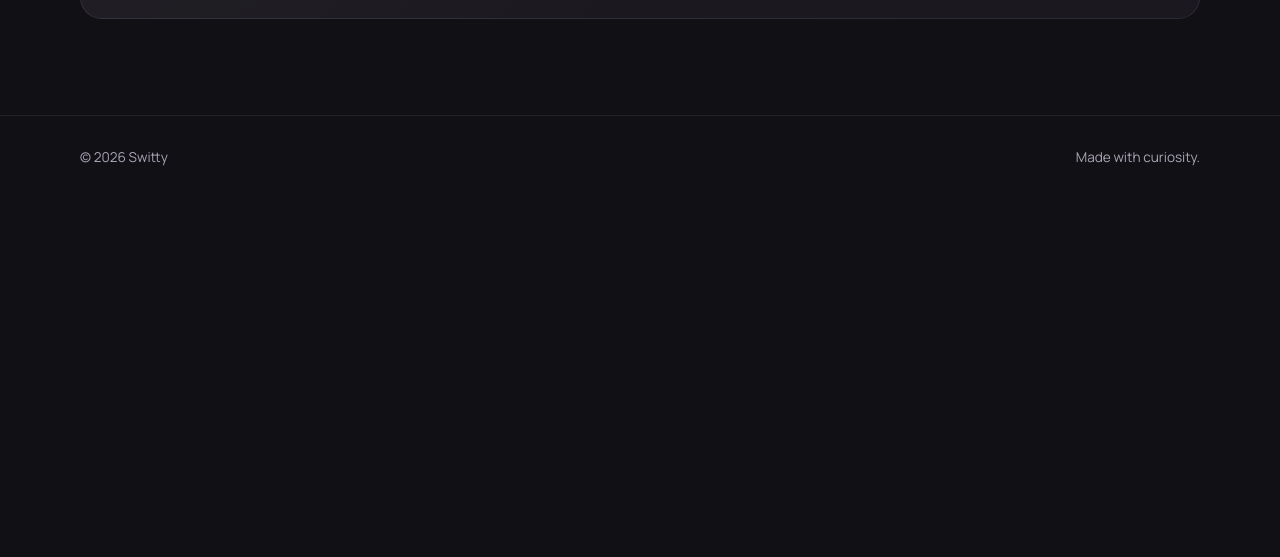
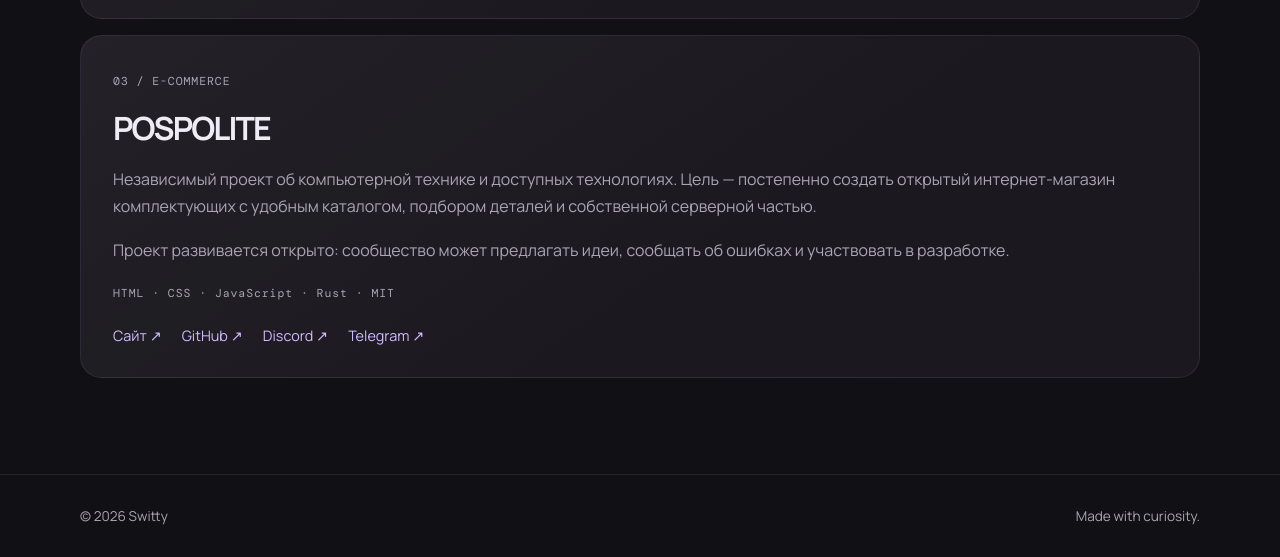
Before and after one commit to swittyy/SwitSite, an Astro site: page /SwitSite/projects in a window 1280 px wide. Shown: the part 879-1436 px from the top of the page. Before the commit the page ends 1077 px from the top, so only its background shows below. Built offline with nearby package versions, Linux system fonts and the light colour scheme; Astro itself is replaced by a stand-in of ours.

Commit message:
feat: add POSPOLITE to projects

```diff
--- a/src/pages/projects.astro
+++ b/src/pages/projects.astro
@@ -13,6 +13,21 @@ import BaseLayout from "@layouts/BaseLayout.astro";
       <a class="project surface" href="https://github.com/swittyy/SwitSite" target="_blank" rel="noreferrer">
         <div><span class="number">02 / WEB</span><h2>SwitSite</h2><p>Личное цифровое пространство, которое ты сейчас исследуешь.</p><span class="tags">Astro · TypeScript · CSS</span></div><span class="arrow">↗</span>
       </a>
+      <article class="project surface">
+        <div>
+          <span class="number">03 / E-COMMERCE</span>
+          <h2>POSPOLITE</h2>
+          <p>Независимый проект об компьютерной технике и доступных технологиях. Цель — постепенно создать открытый интернет-магазин комплектующих с удобным каталогом, подбором деталей и собственной серверной частью.</p>
+          <p>Проект развивается открыто: сообщество может предлагать идеи, сообщать об ошибках и участвовать в разработке.</p>
+          <span class="tags">HTML · CSS · JavaScript · Rust · MIT</span>
+          <div class="project-links">
+            <a href="https://pospoliteshop.ru" target="_blank" rel="noreferrer">Сайт ↗</a>
+            <a href="https://github.com/swittyy/pospolite" target="_blank" rel="noreferrer">GitHub ↗</a>
+            <a href="https://discord.gg/5xtcNRp36" target="_blank" rel="noreferrer">Discord ↗</a>
+            <a href="https://t.me/pospoliteshop" target="_blank" rel="noreferrer">Telegram ↗</a>
+          </div>
+        </div>
+      </article>
     </div>
   </section>
 </BaseLayout>
@@ -23,9 +38,13 @@ import BaseLayout from "@layouts/BaseLayout.astro";
   .page > p { max-width: 560px; color: var(--muted); line-height: 1.8; }
   .project-list { display: grid; gap: 1rem; margin-top: 3rem; }
   .project { display: flex; justify-content: space-between; gap: 2rem; padding: 2rem; transition: transform 180ms ease, border-color 180ms ease; }
+  a.project { text-decoration: none; }
   .project:hover { transform: translateY(-3px); border-color: var(--accent); }
   .number, .tags { color: var(--muted); font: 0.72rem "DM Mono", monospace; letter-spacing: .08em; }
   h2 { margin: 1rem 0 .5rem; font-size: 2rem; letter-spacing: -.06em; }
   .project p { color: var(--muted); line-height: 1.7; }
   .arrow { color: var(--accent); font-size: 1.4rem; }
+  .project-links { display: flex; flex-wrap: wrap; gap: 1.25rem; margin-top: 1.5rem; }
+  .project-links a { color: var(--accent); font-size: .9rem; text-decoration: none; }
+  .project-links a:hover { text-decoration: underline; }
 </style>
```
